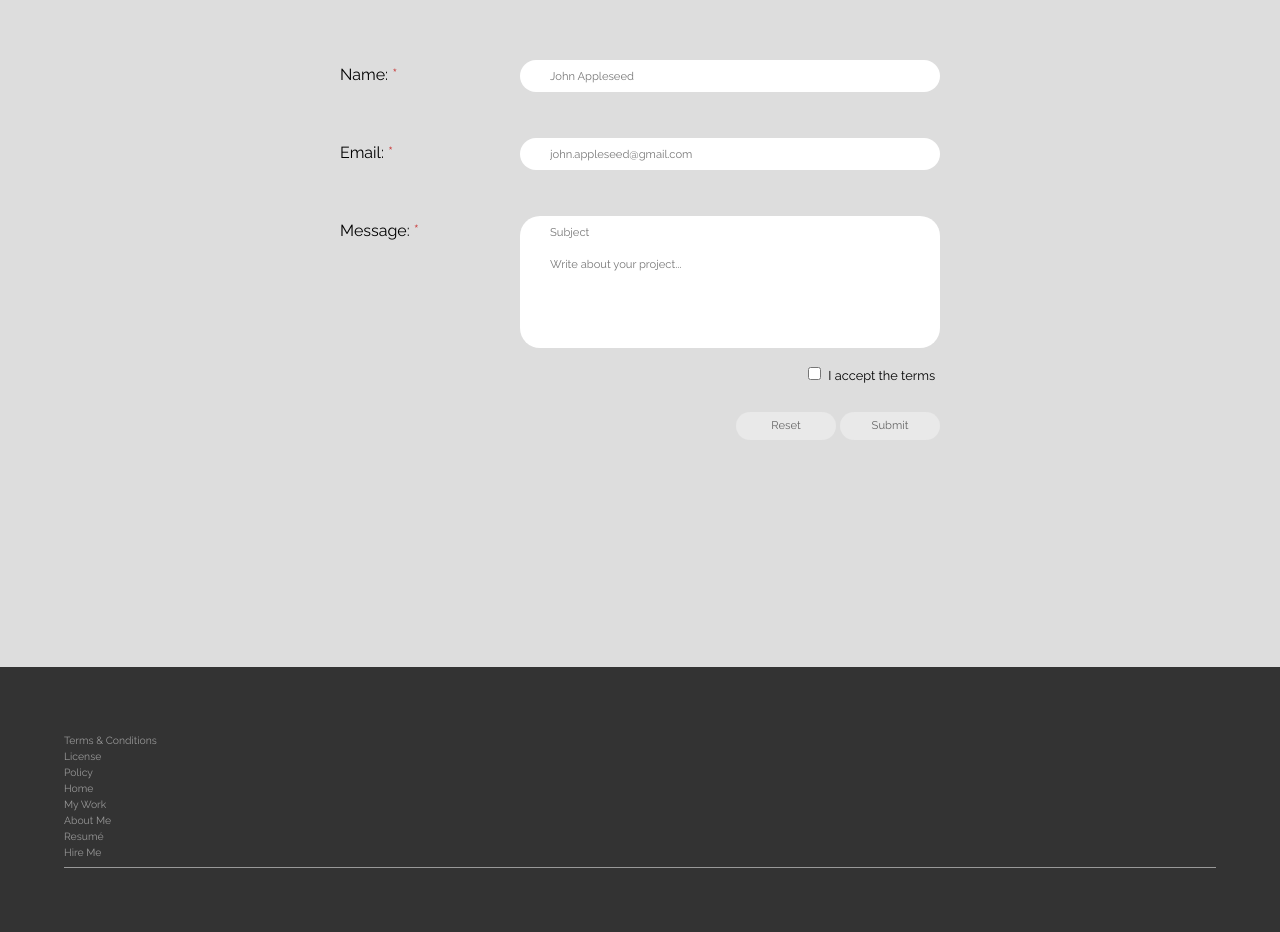
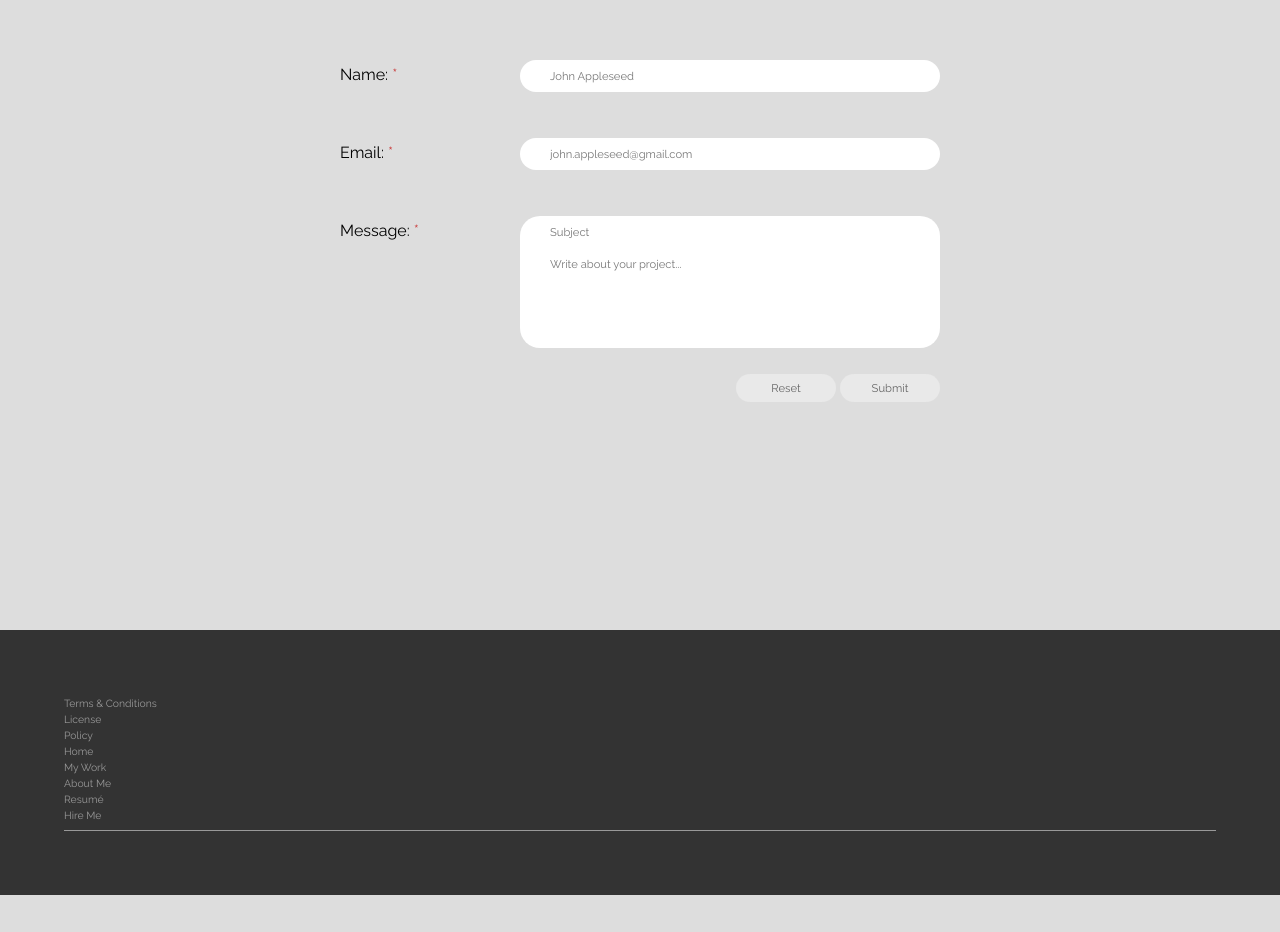
Before and after one commit to emmut/emmut.github.io, a plain HTML site: page index.html in a window 1280 px wide. Shown: the part 4859-5791 px from the top of the page. After the commit the page ends 5754 px from the top, so only its background shows below. Drawn offline with nearby package versions, Linux system fonts and the light colour scheme; some packages are replaced by stand-ins of ours; a script that the page names is missing.

Commit message:
Deleted agree to terms

```diff
--- a/index.html
+++ b/index.html
@@ -216,10 +216,10 @@
             <textarea id="message" name="message" maxlength="500" placeholder="Write about your project..." onKeyPress="removeHide()" onfocusout="addHide()"></textarea>
           </div>
           <div id="textarea_feedback" class="hide-ta"></div>
-          <div class="check-box">
+          <!-- <div class="check-box">
             <input id="accept" type="checkbox" name="accept" value="yes">
             <label for="accept">I accept the terms</label>
-          </div>
+          </div> -->
           <div class="buttons">
             <input id="clearform" class="button btn-error" type="reset" value="Reset">
             <input class="button btn-success" type="submit" value="Submit">
```
